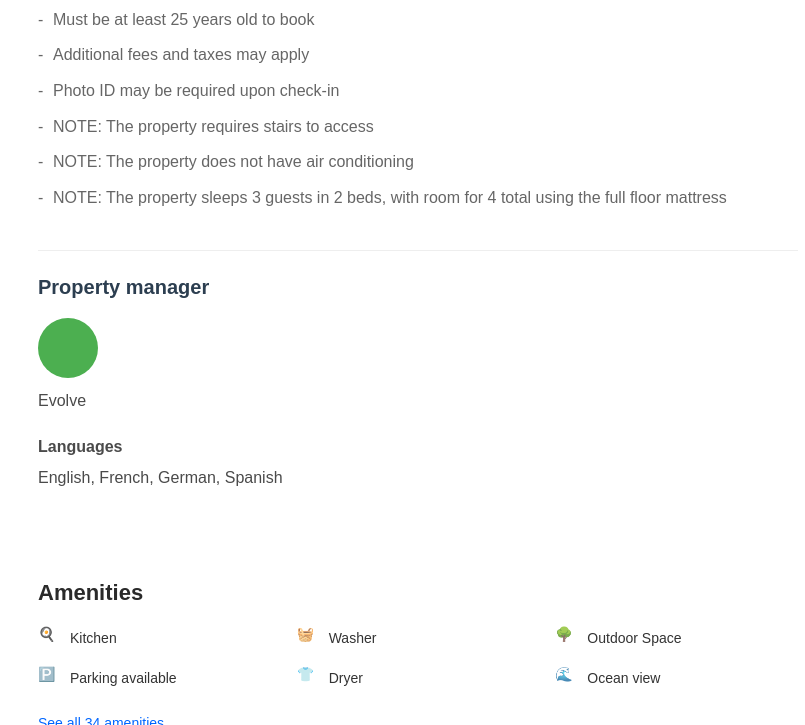
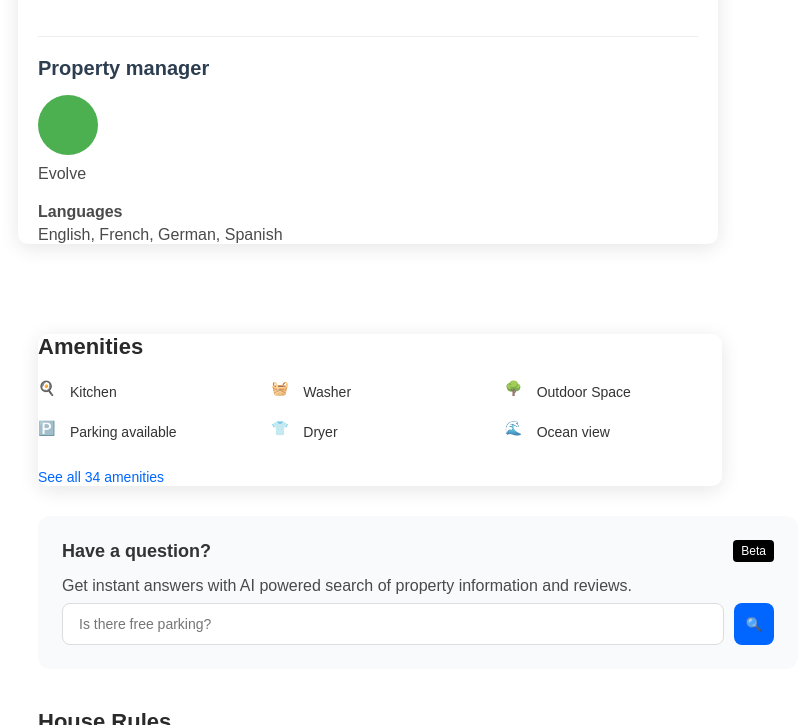
Before and after one commit to mdadnanshuvo/PropertyPioneer, a plain HTML site: page index.html in a window 1280 px wide. Shown: the part 3371-4096 px from the top of the page, without its empty margins (42-847 px from the left). Drawn offline with Linux system fonts and the light colour scheme.

Commit message:
Added more styling

```diff
--- a/styles.css
+++ b/styles.css
@@ -741,7 +741,6 @@ flex-direction: column;
     padding: 20px; /* Adds padding inside the box */
     box-shadow: 0 4px 20px rgba(0, 0, 0, 0.1); /* Soft shadow */
     border-radius: 10px; /* Rounded corners */
-    background-color: #e6f7ff; /* Background color */
     transition: box-shadow 0.3s ease; /* Smooth shadow transition */
 }
 
@@ -779,11 +778,16 @@ margin: 20px auto;  /* Center alignment and vertical spacing */
 
 /* Main container */
 .property {
-    max-width: 800px;
-    color: #333;
-    line-height: 1.6;
-    margin: 90px 0px 70px 0px;
-}
+
+    max-width: 700px; /* Limits max width */
+    box-shadow: 0 4px 20px rgba(0, 0, 0, 0.1); /* Soft shadow */
+    border-radius: 10px; /* Rounded corners */
+    transition: box-shadow 0.3s ease; /* Smooth shadow transition */
+}
+
+   .property:hover{
+    box-shadow: 0 8px 30px rgba(0, 0, 0, 0.2);
+   }
 
 /* Header */
 .property h1 {
@@ -935,7 +939,17 @@ margin: 20px auto;  /* Center alignment and vertical spacing */
 
 /* Amenities Section */
 .pd-amenities-wrapper {
+    width: 90%; /* Makes it responsive */
+    max-width: 700px; /* Limits max width */
+    box-shadow: 0 4px 20px rgba(0, 0, 0, 0.1); /* Soft shadow */
+    border-radius: 10px; /* Rounded corners */
+    transition: box-shadow 0.3s ease; /* Smooth shadow transition */
     margin-bottom: 30px;
+
+}
+
+.pd-amenities-grid:hover{
+    box-shadow: 0 8px 30px rgba(0, 0, 0, 0.2);
 }
 
 .pd-amenities-grid {
```
